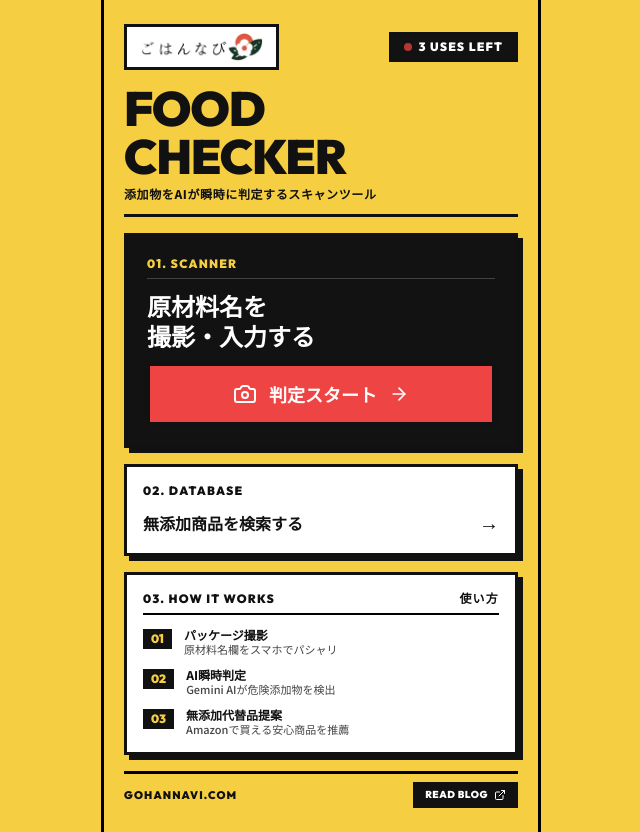
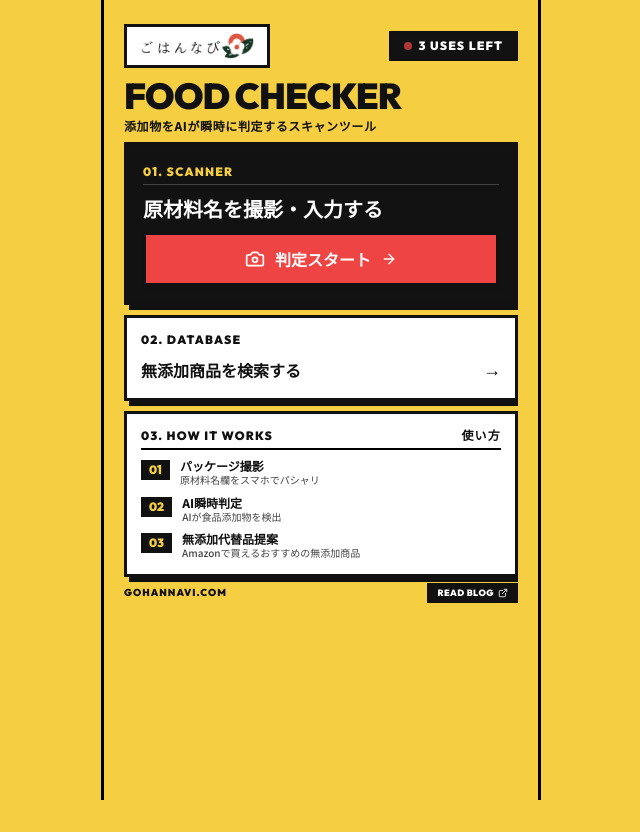
Before and after one commit to machax555-ux/gohannavi-checker, a Next.js app: page / in a window 1280 px wide. Shown: the whole page, without its empty margins (319-959 px from the left). After the commit the page ends 800 px from the top, so only its background shows below. Built offline with nearby package versions, Linux system fonts and the light colour scheme; a web font is replaced by a local one.

Commit message:
Reduce vertical gaps to fit 100dvh without scroll while preserving full Swiss 70s design, update text copy

```diff
--- a/app/page.tsx
+++ b/app/page.tsx
@@ -16,9 +16,9 @@ export default function HomePage() {
   }, []);
 
   return (
-    <main className="flex-1 flex flex-col justify-between gap-4 py-1">
+    <main className="h-full flex flex-col justify-between overflow-hidden py-1">
       {/* 1. Header Row & Mega Title */}
-      <header className="flex flex-col gap-3">
+      <header className="flex flex-col gap-2 shrink-0">
         <div className="flex items-center justify-between">
           <a
             href="https://gohannavi.com"
@@ -29,58 +29,58 @@ export default function HomePage() {
             <img
               src="/gohannavi-logo.png"
               alt="ごはんなび"
-              className="h-7 w-auto object-contain"
+              className="h-6.5 w-auto object-contain"
             />
           </a>
           <UsageLimit onLimitCheck={(valid) => setUsable(valid)} />
         </div>
 
         {/* Mega Typography Header */}
-        <div className="flex flex-col gap-1 mt-0.5">
-          <h1 className="font-display font-black text-4xl sm:text-5xl leading-none tracking-tight text-[#111111]">
-            FOOD<br />CHECKER
+        <div className="flex flex-col gap-0.5 mt-0.5">
+          <h1 className="font-display font-black text-3.5xl sm:text-4xl leading-none tracking-tight text-[#111111]">
+            FOOD CHECKER
           </h1>
-          <p className="text-xs font-black text-[#111111] tracking-wider mt-0.5">
+          <p className="text-[11px] sm:text-xs font-black text-[#111111] tracking-wider mt-0.5">
             添加物をAIが瞬時に判定するスキャンツール
           </p>
         </div>
 
-        <div className="w-full h-[3px] bg-[#111111]" />
+        <div className="w-full h-[2.5px] bg-[#111111]" />
       </header>
 
-      {/* 2. Main Hero Cards (Full Original Swiss 70s Style) */}
-      <div className="flex flex-col gap-4 my-auto">
+      {/* 2. Main Hero Cards (Full Original Swiss 70s Style with Compact Gaps) */}
+      <div className="flex flex-col gap-2.5 my-auto shrink-0">
         {/* 01. SCANNER Hero Card */}
-        <div className="swiss-card-dark p-5 flex flex-col gap-3 relative overflow-hidden">
-          <div className="flex items-center justify-between border-b border-white/20 pb-1.5">
+        <div className="swiss-card-dark p-4 flex flex-col gap-2.5 relative overflow-hidden">
+          <div className="flex items-center justify-between border-b border-white/20 pb-1">
             <span className="font-display font-black text-xs text-[#F5CE42] tracking-widest">
               01. SCANNER
             </span>
           </div>
 
-          <h2 className="font-extrabold text-xl sm:text-2xl text-white leading-tight">
-            原材料名を<br />撮影・入力する
+          <h2 className="font-extrabold text-lg sm:text-xl text-white leading-snug">
+            原材料名を撮影・入力する
           </h2>
 
           {mounted && !usable ? (
-            <div className="w-full py-3 bg-[#333333] text-white/50 swiss-border-sm text-center font-extrabold text-sm flex items-center justify-center gap-2 cursor-not-allowed">
-              <Camera className="w-5 h-5" />
+            <div className="w-full py-3 bg-[#333333] text-white/50 swiss-border-sm text-center font-extrabold text-xs flex items-center justify-center gap-2 cursor-not-allowed">
+              <Camera className="w-4 h-4" />
               <span>本日の無料判定は終了しました</span>
             </div>
           ) : (
             <Link
               href="/scan"
-              className="w-full py-3.5 bg-[#EF4444] hover:bg-[#DC2626] text-white swiss-border swiss-shadow-sm font-black text-lg flex items-center justify-center gap-3 transition-transform active:translate-x-0.5 active:translate-y-0.5 group"
+              className="w-full py-3 bg-[#EF4444] hover:bg-[#DC2626] text-white swiss-border swiss-shadow-sm font-black text-base flex items-center justify-center gap-2.5 transition-transform active:translate-x-0.5 active:translate-y-0.5 group"
             >
-              <Camera className="w-6 h-6 text-white group-hover:scale-110 transition-transform" />
+              <Camera className="w-5 h-5 text-white group-hover:scale-110 transition-transform" />
               <span>判定スタート</span>
-              <ArrowRight className="w-5 h-5 group-hover:translate-x-1 transition-transform" />
+              <ArrowRight className="w-4 h-4 group-hover:translate-x-1 transition-transform" />
             </Link>
           )}
         </div>
 
         {/* 02. DATABASE Card */}
-        <div className="swiss-card-white p-4 flex flex-col gap-2">
+        <div className="swiss-card-white p-3.5 flex flex-col gap-1.5">
           <div className="flex items-center justify-between">
             <span className="font-display font-black text-xs text-[#111111] tracking-widest">
               02. DATABASE
@@ -90,50 +90,50 @@ export default function HomePage() {
             href="/search"
             className="flex items-center justify-between text-left group pt-0.5"
           >
-            <span className="font-extrabold text-base text-[#111111] group-hover:underline">
+            <span className="font-extrabold text-sm sm:text-base text-[#111111] group-hover:underline">
               無添加商品を検索する
             </span>
-            <span className="font-display font-black text-xl text-[#111111] group-hover:translate-x-1 transition-transform">
+            <span className="font-display font-black text-lg text-[#111111] group-hover:translate-x-1 transition-transform">
               →
             </span>
           </Link>
         </div>
 
-        {/* 03. HOW IT WORKS Section (Full Original Vertical Step List) */}
-        <section className="swiss-card-white p-4 flex flex-col gap-3">
-          <h3 className="font-display font-black text-xs text-[#111111] tracking-widest border-b-2 border-black pb-1.5 flex items-center justify-between">
+        {/* 03. HOW IT WORKS Section (Full Original Vertical Step List with Revised Copy) */}
+        <section className="swiss-card-white p-3.5 flex flex-col gap-2">
+          <h3 className="font-display font-black text-xs text-[#111111] tracking-widest border-b-2 border-black pb-1 flex items-center justify-between">
             <span>03. HOW IT WORKS</span>
             <span>使い方</span>
           </h3>
 
-          <div className="flex flex-col gap-2.5">
-            <div className="flex items-start gap-3">
+          <div className="flex flex-col gap-2">
+            <div className="flex items-start gap-2.5">
               <span className="font-display font-black text-xs bg-[#111111] text-[#F5CE42] px-2 py-0.5 shrink-0 mt-0.5">
                 01
               </span>
               <div>
                 <p className="font-extrabold text-xs text-[#111111]">パッケージ撮影</p>
-                <p className="text-[11px] text-[#444444] font-medium leading-tight">原材料名欄をスマホでパシャリ</p>
+                <p className="text-[10px] text-[#444444] font-medium leading-tight">原材料名欄をスマホでパシャリ</p>
               </div>
             </div>
 
-            <div className="flex items-start gap-3">
+            <div className="flex items-start gap-2.5">
               <span className="font-display font-black text-xs bg-[#111111] text-[#F5CE42] px-2 py-0.5 shrink-0 mt-0.5">
                 02
               </span>
               <div>
                 <p className="font-extrabold text-xs text-[#111111]">AI瞬時判定</p>
-                <p className="text-[11px] text-[#444444] font-medium leading-tight">Gemini AIが危険添加物を検出</p>
+                <p className="text-[10px] text-[#444444] font-medium leading-tight">AIが食品添加物を検出</p>
               </div>
             </div>
 
-            <div className="flex items-start gap-3">
+            <div className="flex items-start gap-2.5">
               <span className="font-display font-black text-xs bg-[#111111] text-[#F5CE42] px-2 py-0.5 shrink-0 mt-0.5">
                 03
               </span>
               <div>
                 <p className="font-extrabold text-xs text-[#111111]">無添加代替品提案</p>
-                <p className="text-[11px] text-[#444444] font-medium leading-tight">Amazonで買える安心商品を推薦</p>
+                <p className="text-[10px] text-[#444444] font-medium leading-tight">Amazonで買えるおすすめの無添加商品</p>
               </div>
             </div>
           </div>
@@ -141,12 +141,12 @@ export default function HomePage() {
       </div>
 
       {/* 4. Footer */}
-      <footer className="pt-2 border-t-3 border-black flex items-center justify-between text-xs">
+      <footer className="pt-1.5 border-t-2.5 border-black flex items-center justify-between text-xs shrink-0">
         <a
           href="https://gohannavi.com"
           target="_blank"
           rel="noopener noreferrer"
-          className="font-display font-black tracking-widest text-[11px] text-[#111111] hover:underline"
+          className="font-display font-black tracking-widest text-[10px] text-[#111111] hover:underline"
         >
           GOHANNAVI.COM
         </a>
@@ -154,10 +154,10 @@ export default function HomePage() {
           href="https://gohannavi.com"
           target="_blank"
           rel="noopener noreferrer"
-          className="bg-[#111111] text-white px-3 py-1.5 font-display font-black text-[10px] tracking-wider hover:bg-[#EF4444] transition-colors flex items-center gap-1.5"
+          className="bg-[#111111] text-white px-2.5 py-1 font-display font-black text-[9px] tracking-wider hover:bg-[#EF4444] transition-colors flex items-center gap-1"
         >
           <span>READ BLOG</span>
-          <ExternalLink className="w-3 h-3" />
+          <ExternalLink className="w-2.5 h-2.5" />
         </a>
       </footer>
     </main>
```
